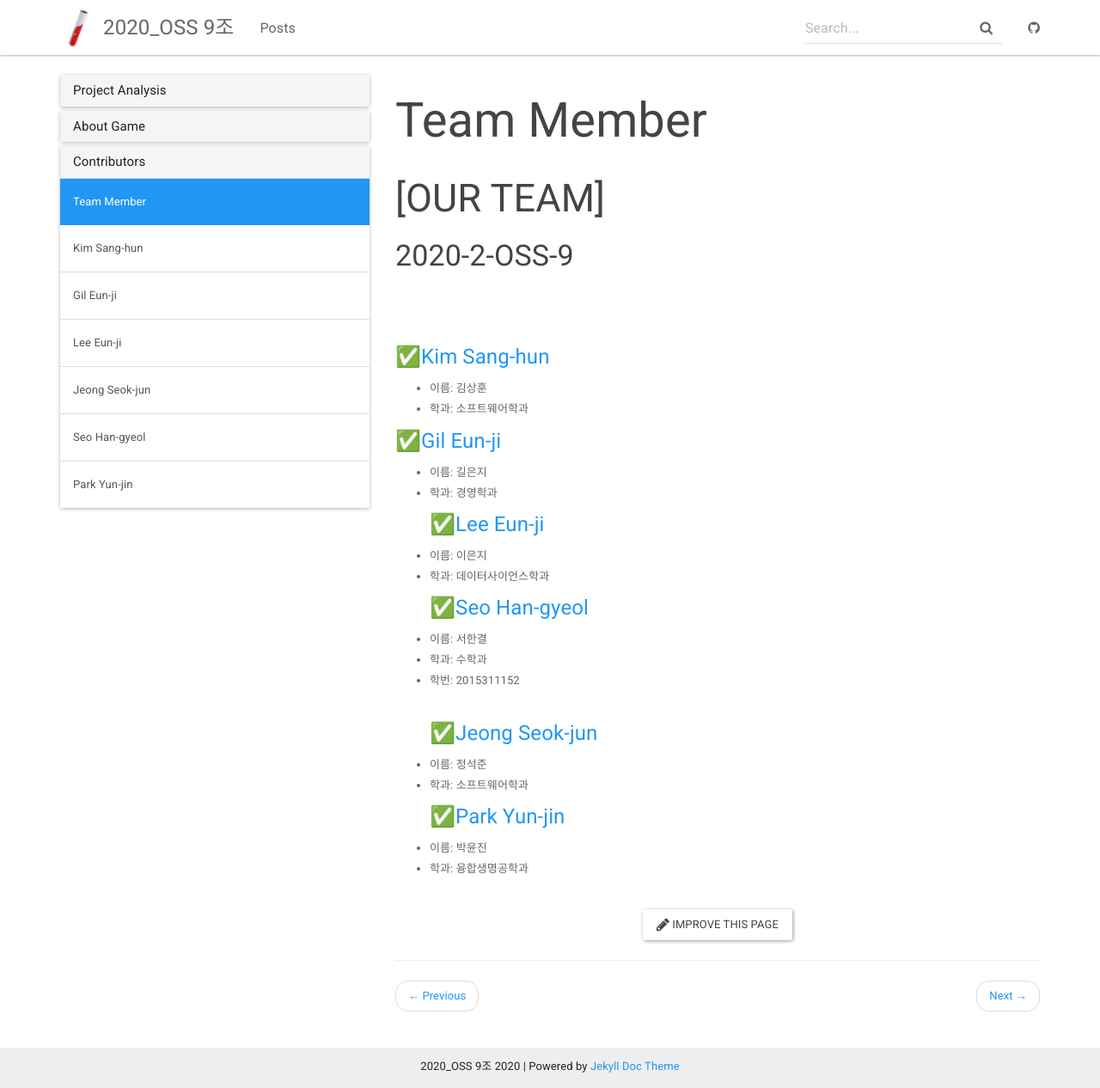
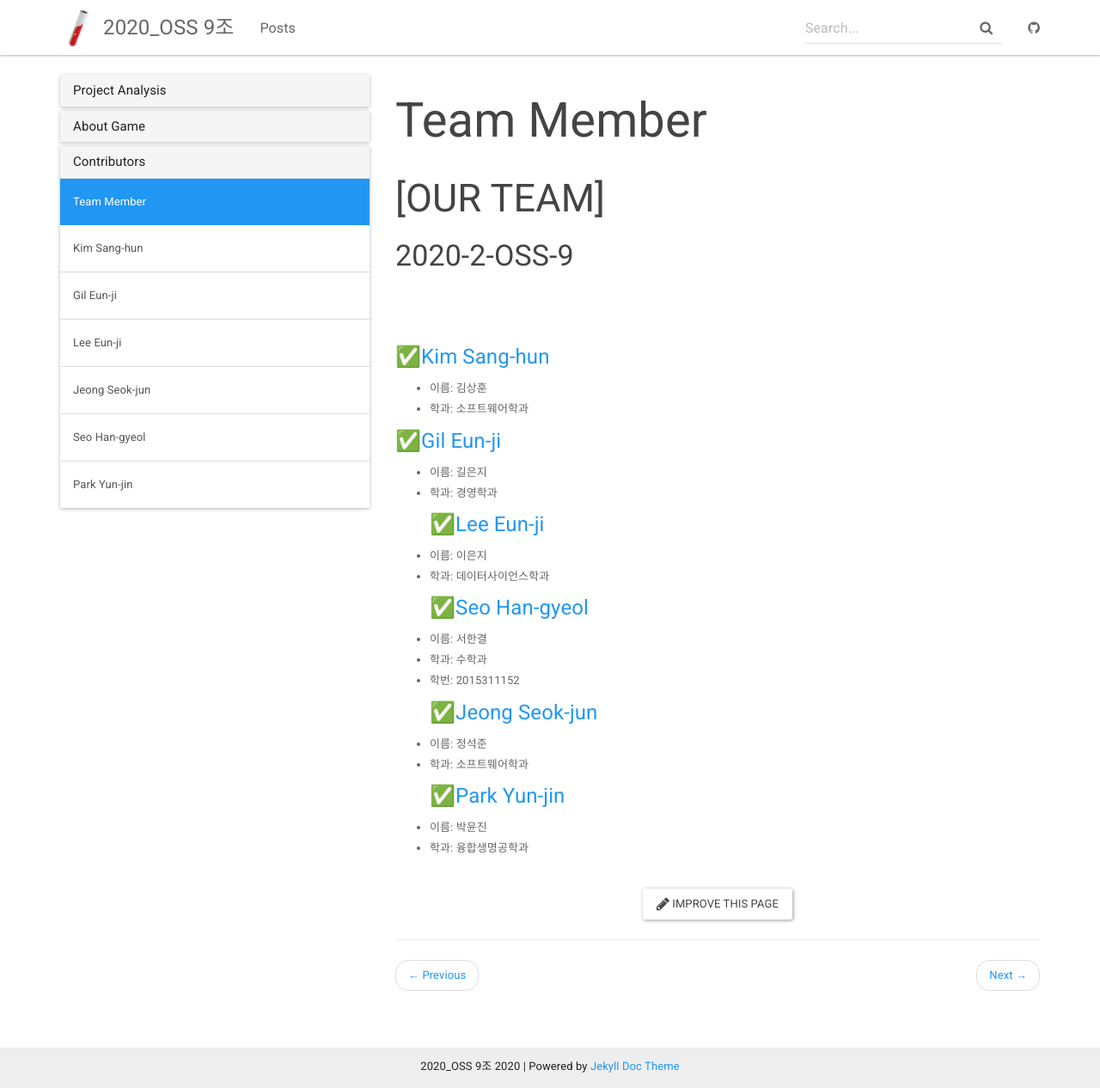
Before and after one commit to doolim98/2020-2-OSS-9, a Jekyll site: the page built from _docs/Teamrole/team_member.md, in a window 1280 px wide and 1266 px high. Shown: the whole window at 86% size. Built offline with Jekyll 4.4.1, drawn with Linux system fonts in a browser that asks for light colours.

```diff
--- a/_docs/Teamrole/team_member.md
+++ b/_docs/Teamrole/team_member.md
@@ -12,15 +12,15 @@ permalink: /docs/team_member/
 - 이름: 길은지 <br>
 - 학과: 경영학과 <br>
 #### &#9989;[Lee Eun-ji](https://github.com/eunji0123)<br>
-- 이름: 이은지<br>
-- 학과: 데이터사이언스학과<br>
+- 이름: 이은지 <br>
+- 학과: 데이터사이언스학과 <br>
 #### &#9989;[Seo Han-gyeol](https://github.com/Seo-han-gyeol)<br>
 - 이름: 서한결 <br>
 - 학과: 수학과 <br>
-- 학번: 2015311152 <br><br>
+- 학번: 2015311152 <br>
 #### &#9989;[Jeong Seok-jun](https://github.com/June1010)<br>
 - 이름: 정석준 <br>
 - 학과: 소프트웨어학과 <br>
 #### &#9989;[Park Yun-jin](https://github.com/younjin0520)<br>
-- 이름: 박윤진<br>
-- 학과: 융합생명공학과<br>
+- 이름: 박윤진 <br>
+- 학과: 융합생명공학과 <br>
```
